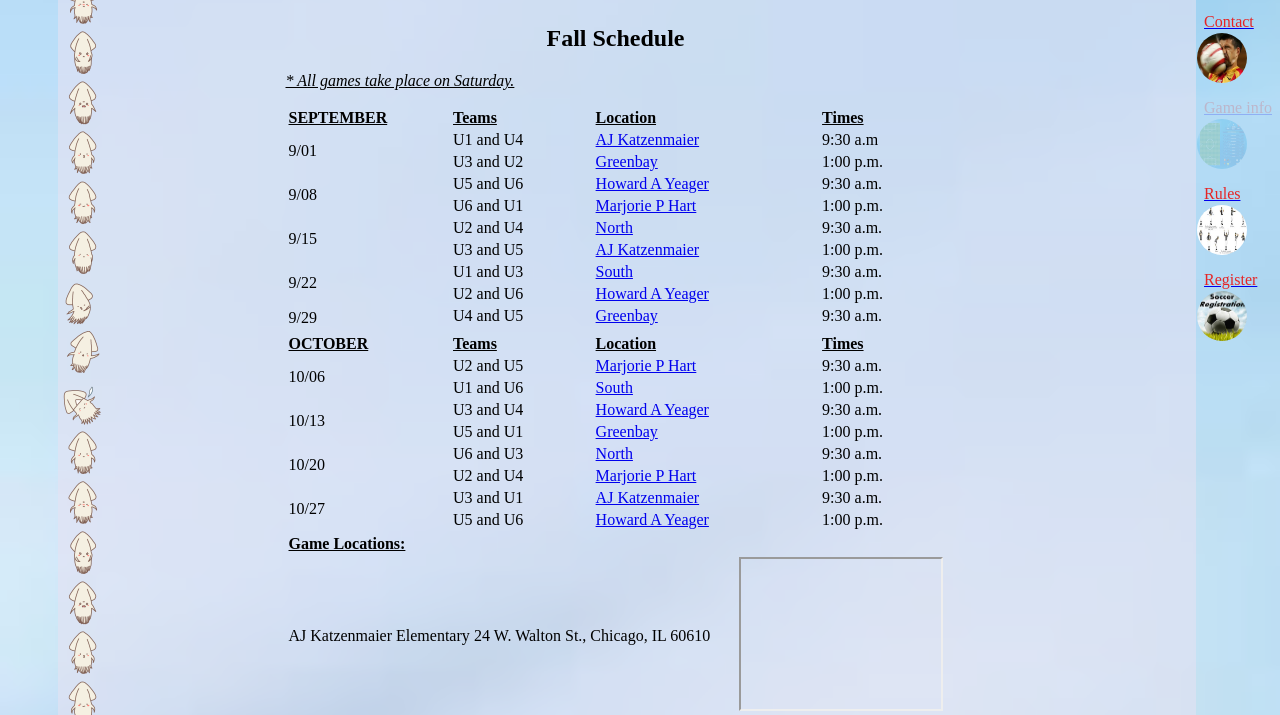
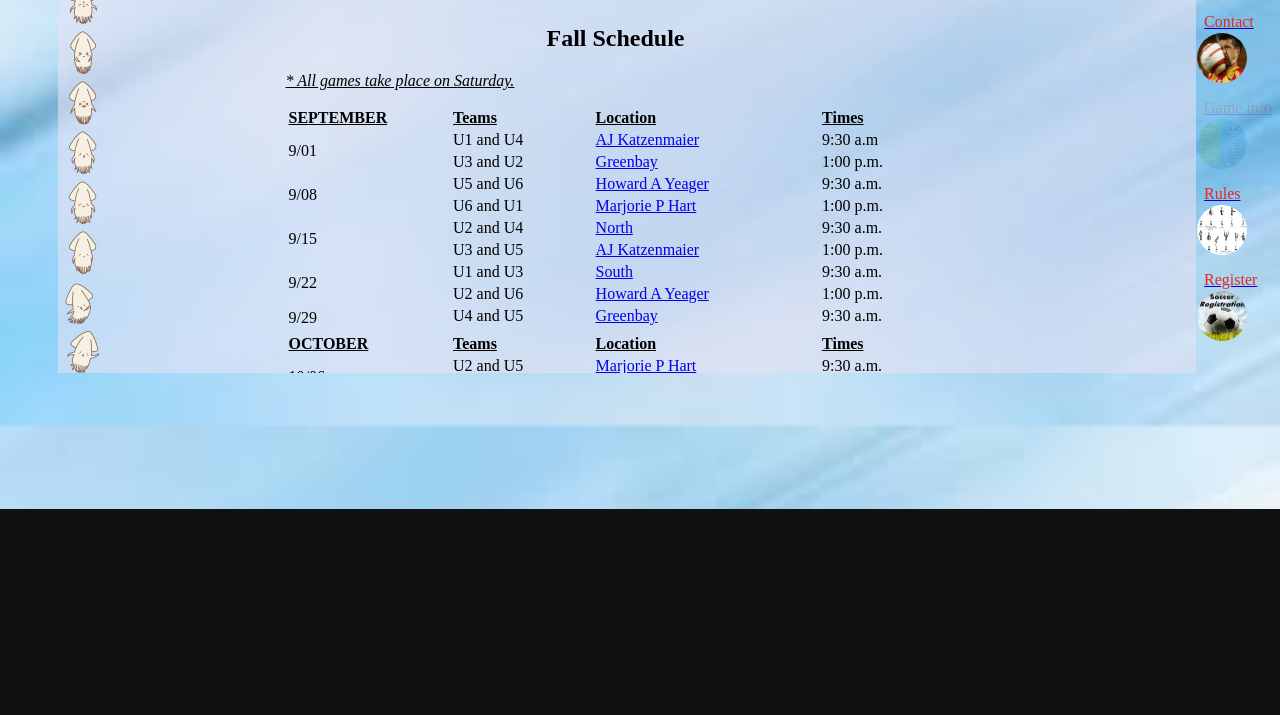
Before and after one commit to Choubelbelgianmonkey/NYSL, a plain HTML site: page game_info.html in a window 1280 px wide. Shown: the part 291-1006 px from the top of the page. After the commit the page ends 800 px from the top, so only its background shows below. Drawn offline with Linux system fonts and the light colour scheme; grey boxes are pictures that could not be loaded.

Commit message:
second commit before review

```diff
--- a/game_info.html
+++ b/game_info.html
@@ -17,7 +17,7 @@
         </div>
 
     <div class="content gameinfo">
-        <div class="Img2"></div>
+        <div class="Img2_gameinfo"></div>
 
         <div class="firstdiv">
 
--- a/styles/nysl_3.css
+++ b/styles/nysl_3.css
@@ -302,6 +302,7 @@ select{
     background-color: lightblue;
 
 }
+
 .flexcontainer {
 
 }
@@ -319,8 +320,6 @@ select{
     position: relative;
     left: 20%;
 }
-
-
 
 .ruleh3 {
     text-align: left;
@@ -373,13 +372,11 @@ select{
 }
 
 .gameinfo {
+    height: 35vw;
+    overflow: scroll;
     background: RGBA(230, 227, 243, 0.59);
 
 }
-
-
-
-
 
 .submitbutton:hover {
     width: 200px;
@@ -402,12 +399,12 @@ select{
     to {font-size: xx-large;}
 }
 
-
 @keyframes spin_nav {
     100%
     { transform: rotate(360deg);
         transform:rotate(360deg); }
     }
+
 .sticky_title_rulepage {
     display: flex;
     flex-direction: row;
@@ -421,8 +418,6 @@ select{
     background-color:rgb(234, 135, 35);
     color: rgb(163, 30, 30);
 }
-
-
 
 .p_content_index {
     text-align: center;
@@ -440,7 +435,14 @@ select{
     text-align: center;
 }
 
-
 .content_contact_img {
     text-align: center;
 }
+.Img2_gameinfo {
+    position: absolute;
+    width: 50px;
+    height: 340%   ;
+    background-image: url(../images/leftimage.png);
+    background-size: contain;
+    background-repeat: repeat;
+}
```
